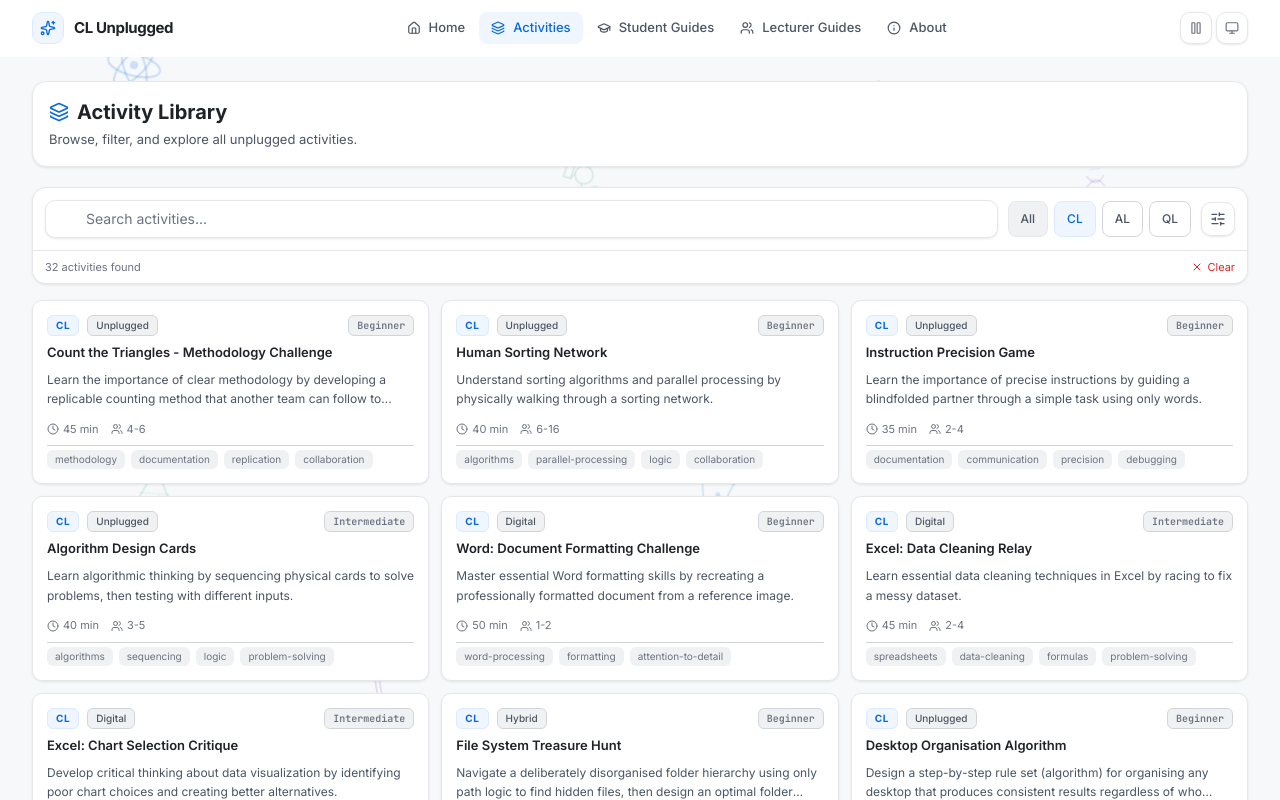
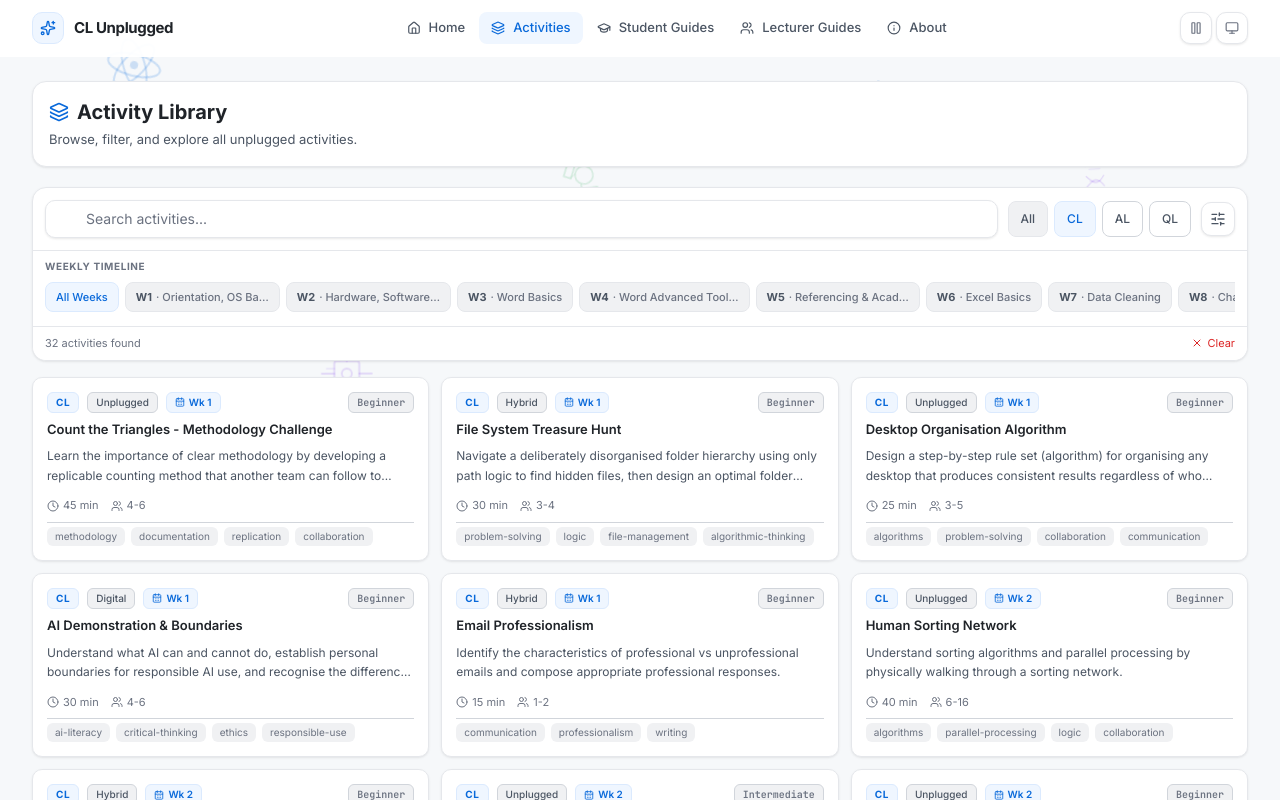
Before and after one commit to DrVanHelsing/CL-Mind-Fudgers, a React (Vite) app in the folder cl-unplugged/: page /activities in a window 1280 px wide. Both pictures are taken after a click on the button "CL". Shown: the top 800 px of the page. Built offline with nearby package versions, Linux system fonts and the light colour scheme.

Commit message:
Add CL timeline filter + week badges on activity cards

```diff
--- a/cl-unplugged/src/components/ActivityCard.jsx
+++ b/cl-unplugged/src/components/ActivityCard.jsx
@@ -1,5 +1,5 @@
 import { motion } from 'framer-motion';
-import { Clock, Users, ArrowUpRight } from 'lucide-react';
+import { Clock, Users, ArrowUpRight, CalendarDays } from 'lucide-react';
 
 /* ── static style maps ─────────────── */
 const streamBadge = {
@@ -32,13 +32,19 @@ function ActivityCard({ activity, index = 0, onClick }) {
       className="group flex flex-col gap-2 p-3.5 rounded-[10px] glass-element cursor-pointer"
     >
       {/* Top row – badges */}
-      <div className="flex items-center gap-2">
+      <div className="flex items-center gap-2 flex-wrap">
         <span className={`px-2 py-0.5 rounded-md text-[10px] font-bold uppercase tracking-[0.06em] ${streamBadge[activity.stream]}`}>
           {activity.stream}
         </span>
         <span className={`px-2 py-0.5 rounded-md text-[10px] font-medium ${modeBadge[activity.mode]}`}>
           {activity.mode}
         </span>
+        {activity.stream === 'CL' && activity.week && (
+          <span className="flex items-center gap-1 px-2 py-0.5 rounded-md bg-cl-dim text-cl border border-cl-subtle text-[10px] font-semibold">
+            <CalendarDays className="w-2.5 h-2.5" />
+            Wk {activity.week}
+          </span>
+        )}
         <span className="ml-auto px-2 py-0.5 rounded-md bg-surface-raised border border-edge text-[10px] font-semibold text-muted font-mono">
           {activity.difficulty}
         </span>
--- a/cl-unplugged/src/components/FilterBar.jsx
+++ b/cl-unplugged/src/components/FilterBar.jsx
@@ -7,7 +7,7 @@ import {
   ChevronDown,
   ChevronUp,
 } from 'lucide-react';
-import { streams, modes, durationOptions, groupSizeOptions } from '../data/activities';
+import { streams, modes, durationOptions, groupSizeOptions, weekSchedule } from '../data/activities';
 
 /* ── Stream pills ──────────────────── */
 const streamPill = {
@@ -22,11 +22,12 @@ function FilterBar({
   activeMode, setActiveMode,
   activeDuration, setActiveDuration,
   activeGroupSize, setActiveGroupSize,
+  activeWeek, setActiveWeek,
   resultCount,
 }) {
   const [expanded, setExpanded] = useState(false);
 
-  const hasFilters = activeStream || activeMode || activeDuration || activeGroupSize || search;
+  const hasFilters = activeStream || activeMode || activeDuration || activeGroupSize || activeWeek || search;
 
   const clearAll = () => {
     setSearch('');
@@ -34,6 +35,7 @@ function FilterBar({
     setActiveMode('');
     setActiveDuration('');
     setActiveGroupSize('');
+    setActiveWeek('');
   };
 
   return (
@@ -85,6 +87,49 @@ function FilterBar({
           </button>
         </div>
       </div>
+
+      {/* ── CL Timeline ──────────────────── */}
+      <AnimatePresence>
+        {(activeStream === 'CL' || activeWeek) && (
+          <motion.div
+            initial={{ height: 0, opacity: 0 }}
+            animate={{ height: 'auto', opacity: 1 }}
+            exit={{ height: 0, opacity: 0 }}
+            className="overflow-hidden"
+          >
+            <div className="px-3 pb-2.5 pt-2 border-t border-divider">
+              <label className="block text-[10px] font-bold text-muted uppercase tracking-[0.06em] mb-2">Weekly Timeline</label>
+              <div className="flex gap-1.5 overflow-x-auto pb-1 scrollbar-thin">
+                <button
+                  onClick={() => setActiveWeek('')}
+                  className={`shrink-0 px-2.5 py-1.5 rounded-lg border text-[11px] font-medium transition-all duration-150 ${
+                    !activeWeek
+                      ? 'bg-cl-dim text-cl border-cl-subtle'
+                      : 'glass-pill text-body border-edge hover:bg-surface-hover'
+                  }`}
+                >
+                  All Weeks
+                </button>
+                {weekSchedule.map((w) => (
+                  <button
+                    key={w.week}
+                    onClick={() => setActiveWeek(activeWeek === String(w.week) ? '' : String(w.week))}
+                    title={`${w.topic}\nAI Focus: ${w.ai}`}
+                    className={`shrink-0 px-2.5 py-1.5 rounded-lg border text-[11px] font-medium transition-all duration-150 ${
+                      activeWeek === String(w.week)
+                        ? 'bg-cl-dim text-cl border-cl-subtle'
+                        : 'glass-pill text-body border-edge hover:bg-surface-hover'
+                    }`}
+                  >
+                    <span className="font-bold">W{w.week}</span>
+                    <span className="hidden sm:inline text-muted ml-1">· {w.topic.length > 18 ? w.topic.slice(0, 18) + '…' : w.topic}</span>
+                  </button>
+                ))}
+              </div>
+            </div>
+          </motion.div>
+        )}
+      </AnimatePresence>
 
       {/* ── Expanded filters ─────────────── */}
       <AnimatePresence>
--- a/cl-unplugged/src/pages/Activities.jsx
+++ b/cl-unplugged/src/pages/Activities.jsx
@@ -17,10 +17,11 @@ export default function Activities() {
   const [activeMode,      setActiveMode]      = useState(initialMode);
   const [activeDuration,  setActiveDuration]  = useState('');
   const [activeGroupSize, setActiveGroupSize] = useState('');
+  const [activeWeek,        setActiveWeek]        = useState('');
   const [selectedActivity, setSelectedActivity] = useState(null);
 
   const filtered = useMemo(() => {
-    return activities.filter((a) => {
+    let result = activities.filter((a) => {
       if (activeStream && a.stream !== activeStream) return false;
       if (activeMode   && a.mode   !== activeMode)   return false;
       if (activeDuration) {
@@ -29,6 +30,9 @@ export default function Activities() {
       if (activeGroupSize) {
         if (a.groupSize.replace(/\s/g, '') !== activeGroupSize) return false;
       }
+      if (activeWeek) {
+        if (!a.week || a.week !== parseInt(activeWeek, 10)) return false;
+      }
       if (search) {
         const q = search.toLowerCase();
         const hay = [a.title, a.objective, ...a.skills, a.stream, a.mode].join(' ').toLowerCase();
@@ -36,7 +40,12 @@ export default function Activities() {
       }
       return true;
     });
-  }, [search, activeStream, activeMode, activeDuration, activeGroupSize]);
+    // Sort CL activities by week when CL filter is active
+    if (activeStream === 'CL' || activeWeek) {
+      result.sort((a, b) => (a.week || 99) - (b.week || 99));
+    }
+    return result;
+  }, [search, activeStream, activeMode, activeDuration, activeGroupSize, activeWeek]);
 
   return (
     <section className="min-h-screen">
@@ -56,6 +65,7 @@ export default function Activities() {
           activeMode={activeMode}     setActiveMode={setActiveMode}
           activeDuration={activeDuration} setActiveDuration={setActiveDuration}
           activeGroupSize={activeGroupSize} setActiveGroupSize={setActiveGroupSize}
+          activeWeek={activeWeek} setActiveWeek={setActiveWeek}
           resultCount={filtered.length}
         />
 
```
Also changed, not shown: cl-unplugged/src/data/activities.js, 5 other files (tests, documents, lock files or other folders).
